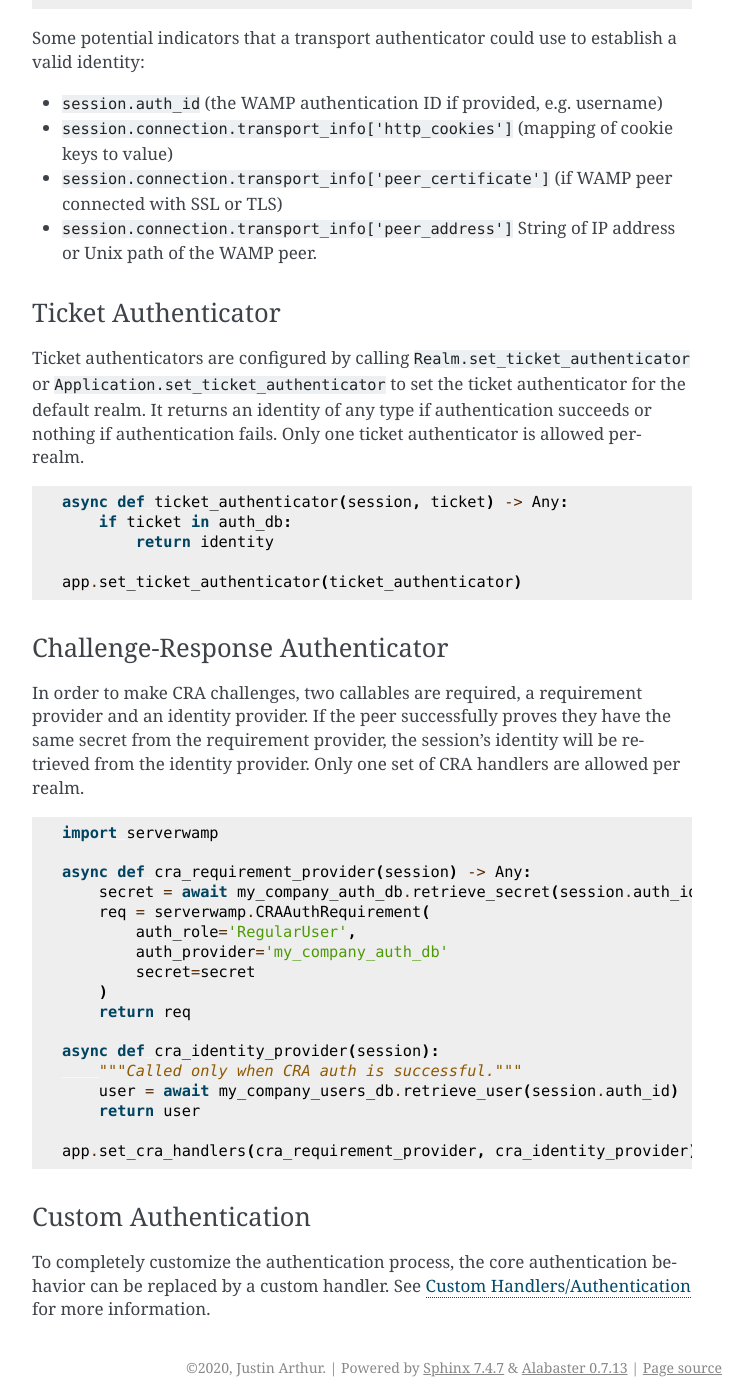
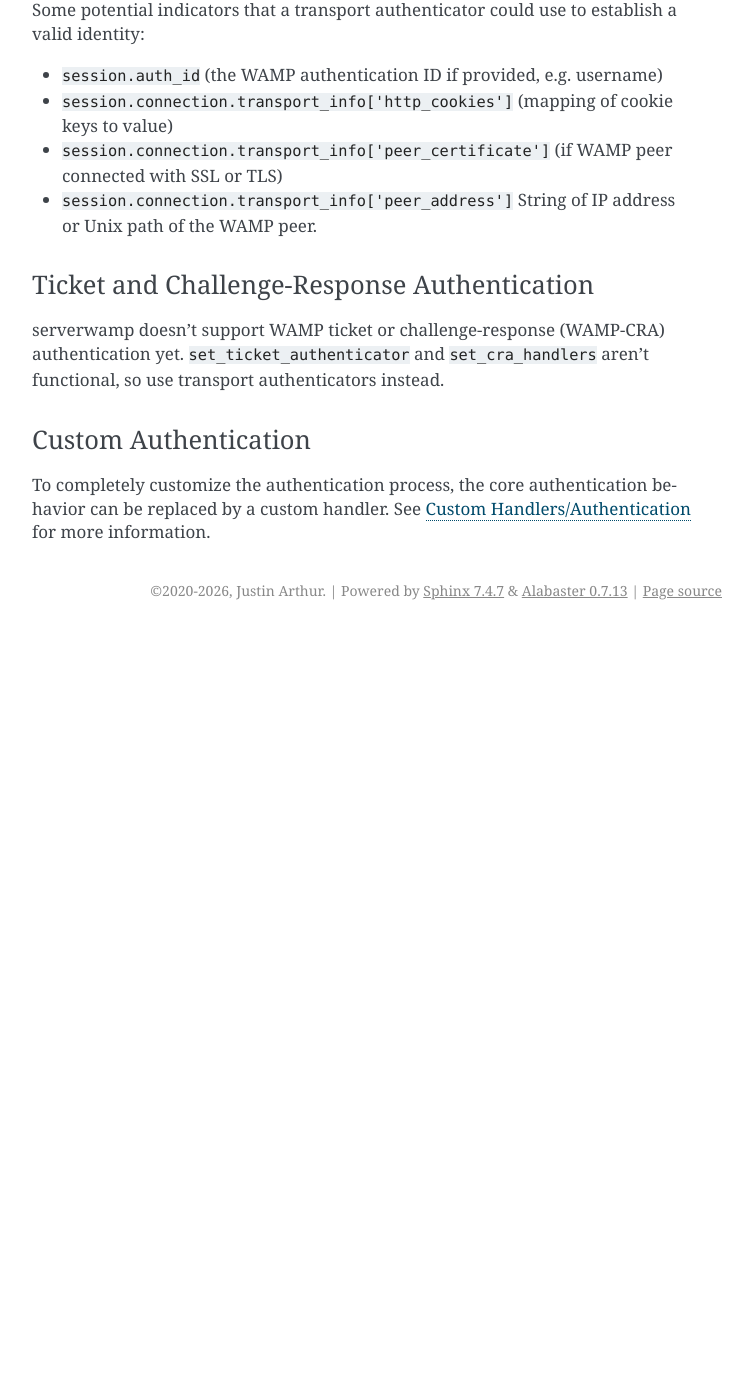
Before and after one commit to JustinTArthur/serverwamp, a Sphinx documentation site: the page built from docs/getting_started.rst, in a window 1280 px wide and 1400 px high, scrolled down 5892 px. Shown: the whole window, without its empty margins (388-1141 px from the left). Built offline with Sphinx 7.4.7, drawn with Linux system fonts in a browser that asks for light colours; after the commit the page ends 6522 px from its top, so only the background shows below that; some of the changed text lies outside the part shown.

Commit message:
Update docs for 1.2.0 and modernize the docs build.
Mark ticket and WAMP-CRA authentication as not supported yet, since
neither can complete a handshake, and use a transport authenticator in
the realm example instead.

Sphinx 3.0.3 no longer builds on current Jinja2 or setuptools. Require
Sphinx 9.1, move .readthedocs.yml to the build.os config format Read
the Docs now requires, and fix the build's two warnings: a missing
_static directory and an asyncio link lacking its intersphinx prefix.

Co-Authored-By: Claude Opus 5.5 <noreply@anthropic.com>

```diff
--- a/docs/conf.py
+++ b/docs/conf.py
@@ -18,7 +18,7 @@
 # -- Project information -----------------------------------------------------
 
 project = 'serverwamp'
-copyright = '2020, Justin Arthur'
+copyright = '2020-2026, Justin Arthur'
 author = 'Justin Arthur'
 
 
@@ -44,11 +44,6 @@ exclude_patterns = ['_build', 'Thumbs.db', '.DS_Store']
 #
 html_theme = 'alabaster'
 
-# Add any paths that contain custom static files (such as style sheets) here,
-# relative to this directory. They are copied after the builtin static files,
-# so a file named "default.css" will overwrite the builtin "default.css".
-html_static_path = ['_static']
-
 intersphinx_mapping = {
     'anyio': ('https://anyio.readthedocs.io/en/stable/', None),
     'python': ('https://docs.python.org/3', None),
--- a/docs/getting_started.rst
+++ b/docs/getting_started.rst
@@ -86,7 +86,7 @@ arguments are available.
         # by serverwamp
         peer_address = session.connection.transport_info['peer_address']
         if peer_address != '127.0.0.1':
-            return RPCErrorResult(args=('Not authorized',))
+            return RPCErrorResult('wamp.error.not_authorized')
 
         with open(filename, 'r') as file:
             return file.read()
@@ -158,14 +158,15 @@ by constructing an ``RPCResult``.
 Error responses:
 """"""""""""""""
 You can respond to the caller to let them know an error has occurred by
-returning an ``RPCErrorResult``. Just like regular results, errors can have
-arguments.
+returning an ``RPCErrorResult`` with a WAMP error URI. Just like regular
+results, errors can have arguments.
 
 .. code-block:: python
 
     return serverwamp.RPCErrorResult(
+        'wamp.error.invalid_argument',
         kwargs={
-            'errorCode': 'BAD_INPUT'
+            'errorCode': 'BAD_INPUT',
             'errorMessage': 'You should have supplied a number instead of a string.'
         }
     )
@@ -266,11 +267,9 @@ Authentication
 Authentication can be required for new sessions. To require authentication,
 supply one or more authenticator functions.
 
-A realm can have any number of transport authenticators, but only one
-challenge-based authenticator like ticket or CRA. If no transport authenticator
-has marked the session as authenticated, then severwamp will proceed with any
-supplied challenge-based authenticator. If no authenticators return
-an identity, the session will be aborted as having failed authentication.
+A realm can have any number of transport authenticators. If none of them
+returns an identity, the session will be aborted as having failed
+authentication.
 
 
 Transport Authenticator
@@ -285,7 +284,7 @@ Transport authenticators are configured by calling
 
 .. code-block:: python
 
-    async def transport_authenticator(session) -> Any:
+    async def transport_authenticator(session):
         cookies = session.connection.transport_info['http_cookies']
         if cookies['myName'] == 'Jeff':
             identity = {'name': 'Jeff'}
@@ -305,49 +304,11 @@ a valid identity:
 • ``session.connection.transport_info['peer_address']`` String of IP address or
   Unix path of the WAMP peer.
 
-Ticket Authenticator
-^^^^^^^^^^^^^^^^^^^^
-Ticket authenticators are configured by calling
-``Realm.set_ticket_authenticator`` or ``Application.set_ticket_authenticator``
-to set the ticket authenticator for the default realm. It returns an identity
-of any type if authentication succeeds or nothing if authentication fails.
-Only one ticket authenticator is allowed per-realm.
-
-.. code-block:: python
-
-    async def ticket_authenticator(session, ticket) -> Any:
-        if ticket in auth_db:
-            return identity
-
-    app.set_ticket_authenticator(ticket_authenticator)
-
-Challenge-Response Authenticator
-^^^^^^^^^^^^^^^^^^^^^^^^^^^^^^^^
-In order to make CRA challenges, two callables are required, a requirement
-provider and an identity provider. If the peer successfully proves they have
-the same secret from the requirement provider, the session's identity will be
-retrieved from the identity provider. Only one set of CRA handlers are allowed
-per realm.
-
-.. code-block:: python
-
-    import serverwamp
-
-    async def cra_requirement_provider(session) -> Any:
-        secret = await my_company_auth_db.retrieve_secret(session.auth_id)
-        req = serverwamp.CRAAuthRequirement(
-            auth_role='RegularUser',
-            auth_provider='my_company_auth_db'
-            secret=secret
-        )
-        return req
-
-    async def cra_identity_provider(session):
-        """Called only when CRA auth is successful."""
-        user = await my_company_users_db.retrieve_user(session.auth_id)
-        return user
-
-    app.set_cra_handlers(cra_requirement_provider, cra_identity_provider)
+Ticket and Challenge-Response Authentication
+^^^^^^^^^^^^^^^^^^^^^^^^^^^^^^^^^^^^^^^^^^^^
+serverwamp doesn't support WAMP ticket or challenge-response (WAMP-CRA)
+authentication yet. ``set_ticket_authenticator`` and ``set_cra_handlers`` aren't
+functional, so use transport authenticators instead.
 
 
 Custom Authentication
--- a/pyproject.toml
+++ b/pyproject.toml
@@ -43,7 +43,7 @@ dependencies = [
 
 [project.optional-dependencies]
 docs = [
-    "Sphinx==3.0.3",
+    "Sphinx>=9.1,<10",
 ]
 
 [project.urls]
```
Also changed, not shown: docs/advanced_usage.rst (+14 -10 lines), .readthedocs.yml, LICENSE.md.
